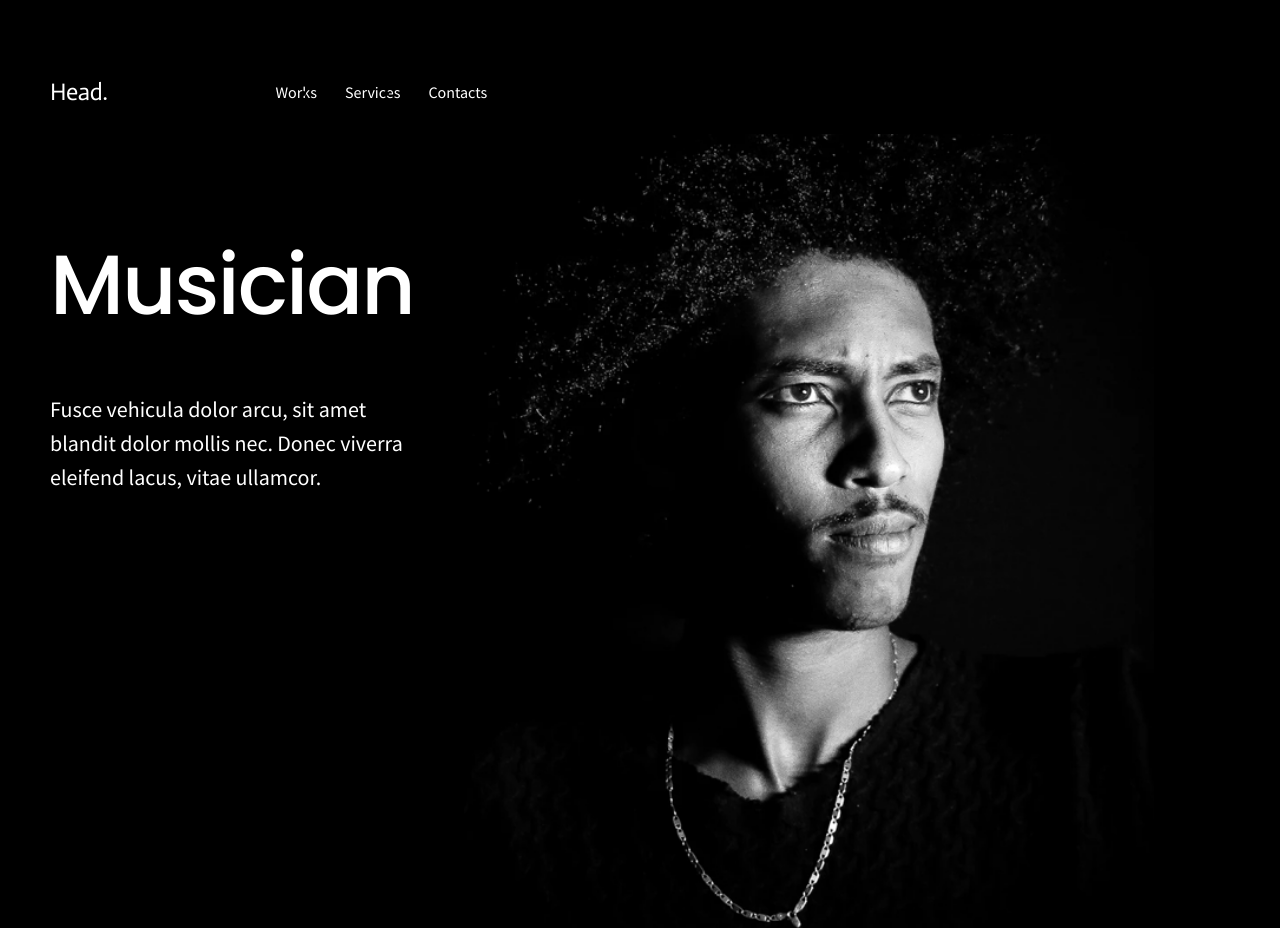
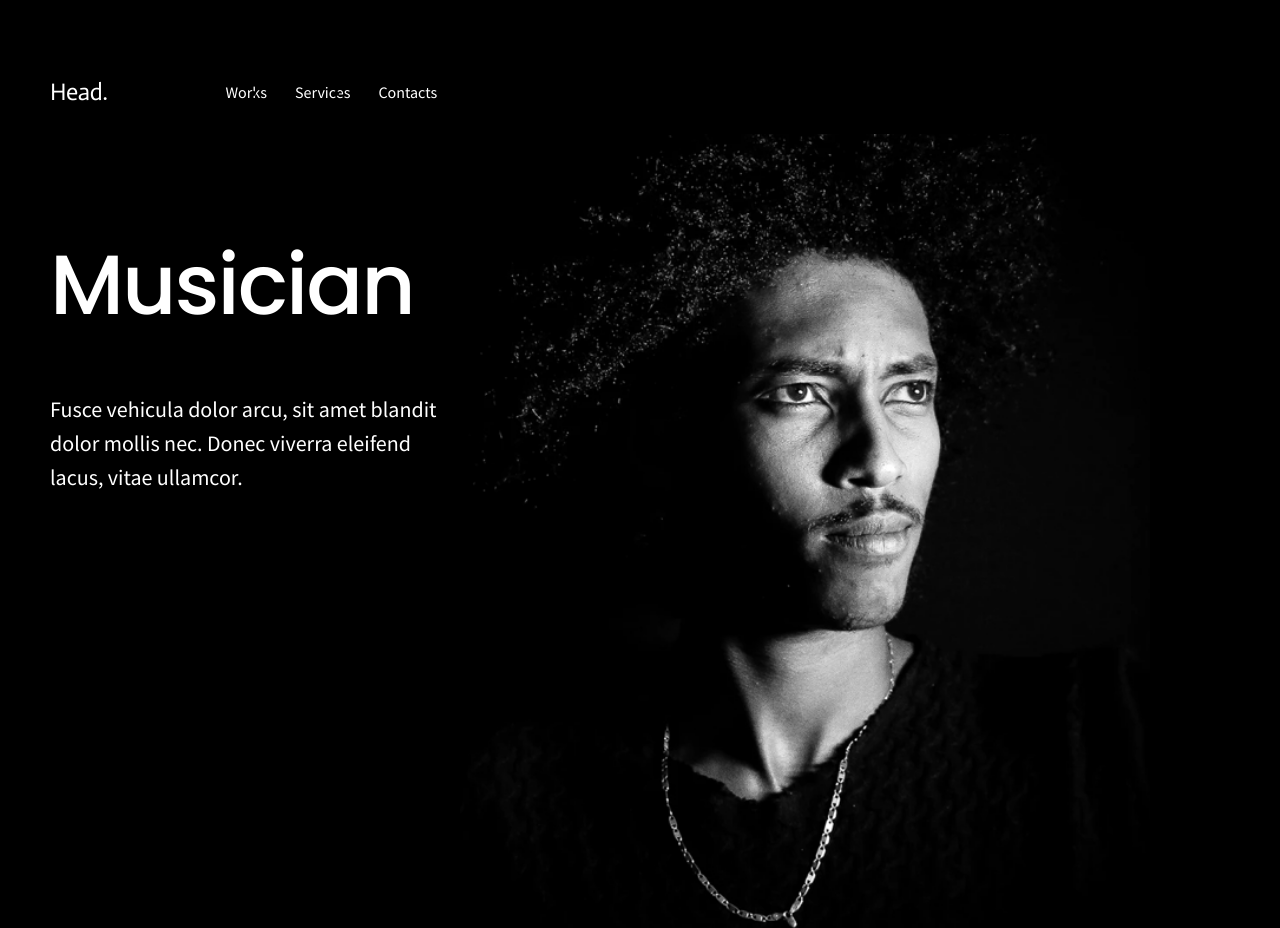
Before and after one commit to FizzahSikander/responsive-webdesign-project, a plain HTML site: page index.html in a window 1280 px wide. Shown: the top 928 px of the page. Drawn offline with nearby package versions, Linux system fonts and the light colour scheme; a web font is replaced by a local one.

Commit message:
changed margins

```diff
--- a/styles/index.css
+++ b/styles/index.css
@@ -39,7 +39,6 @@ nav {
     align-items: center;
     flex-direction: row;
     justify-content: flex-start;
-    margin-left: 50px;
 }
 
 .nav__li {
@@ -82,8 +81,8 @@ nav {
 }
 
 .main-info {
-    max-width: 410px;
-    min-height: 98px;
+    width: 410px;
+    height: 98px;
     font-family: 'Source Sans Pro';
     font-style: normal;
     font-weight: 400;
@@ -97,6 +96,4 @@ nav {
 .pic {
     max-width: 585px;
     min-width: 690px;
-    margin-left: 50px;
-    margin-right: 50px;
 }
```
